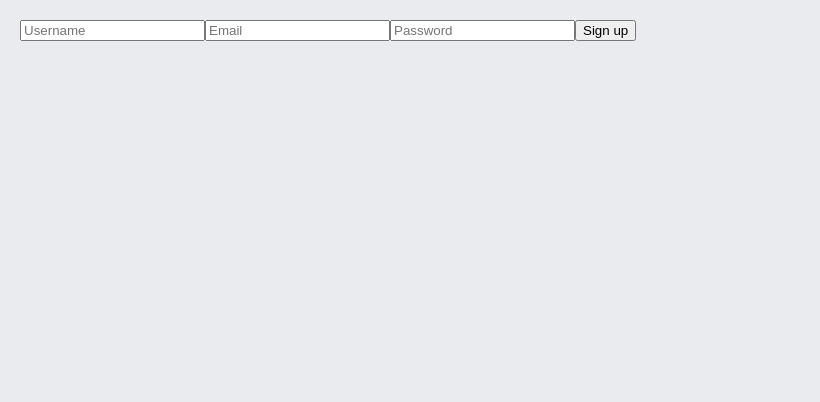
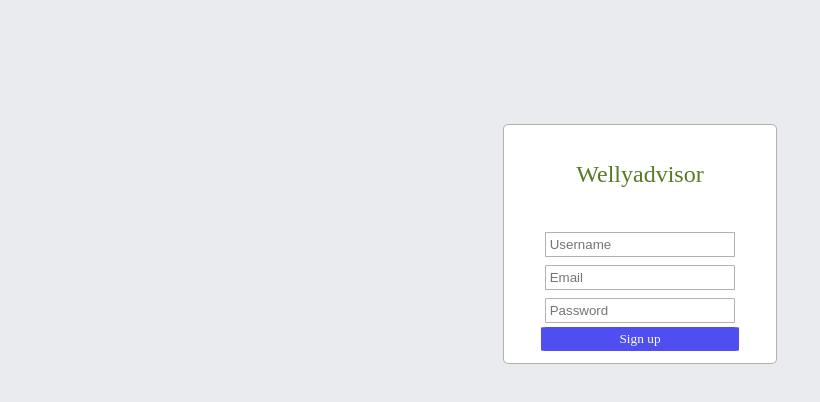
Before and after one commit to joshua-simon/welly-trip-advisor, a React (Create React App) app: page /signup in a window 1280 px wide. Shown: the top 402 px of the page, without its empty margins (0-820 px from the left). Built offline with nearby package versions, Linux system fonts and the light colour scheme; a web font is replaced by a local one.

Commit message:
sign up page styling

```diff
--- a/src/pages/sign-up.js
+++ b/src/pages/sign-up.js
@@ -35,7 +35,8 @@ const handleSubmit =  async (e) => {
     },[])
 
     return(
-        <div>
+        <div className = 'signup-container'>
+            <p>Wellyadvisor</p>
             <form onSubmit = {handleSubmit} method = 'POST'>
                 <input
                     type = 'text'
--- a/src/styles.css
+++ b/src/styles.css
@@ -231,3 +231,47 @@ font-family: Helvetica;
     flex-direction:column;
     font-family: Helvetica;
 }
+
+
+.signup-container{
+    width:20%;
+    margin:auto;
+    display:flex;
+    flex-direction: column;
+    text-align:center;
+    margin-top:10%;
+    border: 1px solid rgb(179, 176, 176);
+    padding:1%;
+    background:white;
+    align-items: center;
+    border-radius: 2%;
+}
+
+.signup-container form{
+    display:flex;
+    flex-direction: column;
+    width:80%;
+    margin-top:1em;
+}
+
+.signup-container input {
+    margin:2%;
+    border:1px solid rgb(179, 176, 176);
+    border-radius: 2%;
+    padding:2%;
+}
+
+.signup-container button {
+    background-color: rgb(78, 78, 241);
+    border: none;
+    font-family: 'Sofia Pro';
+    color:white;
+    border-radius:3%;
+    padding:2%;
+    cursor: pointer;
+}
+
+.signup-container p {
+    color:#587a25;
+    font-size: x-large;
+}
```
